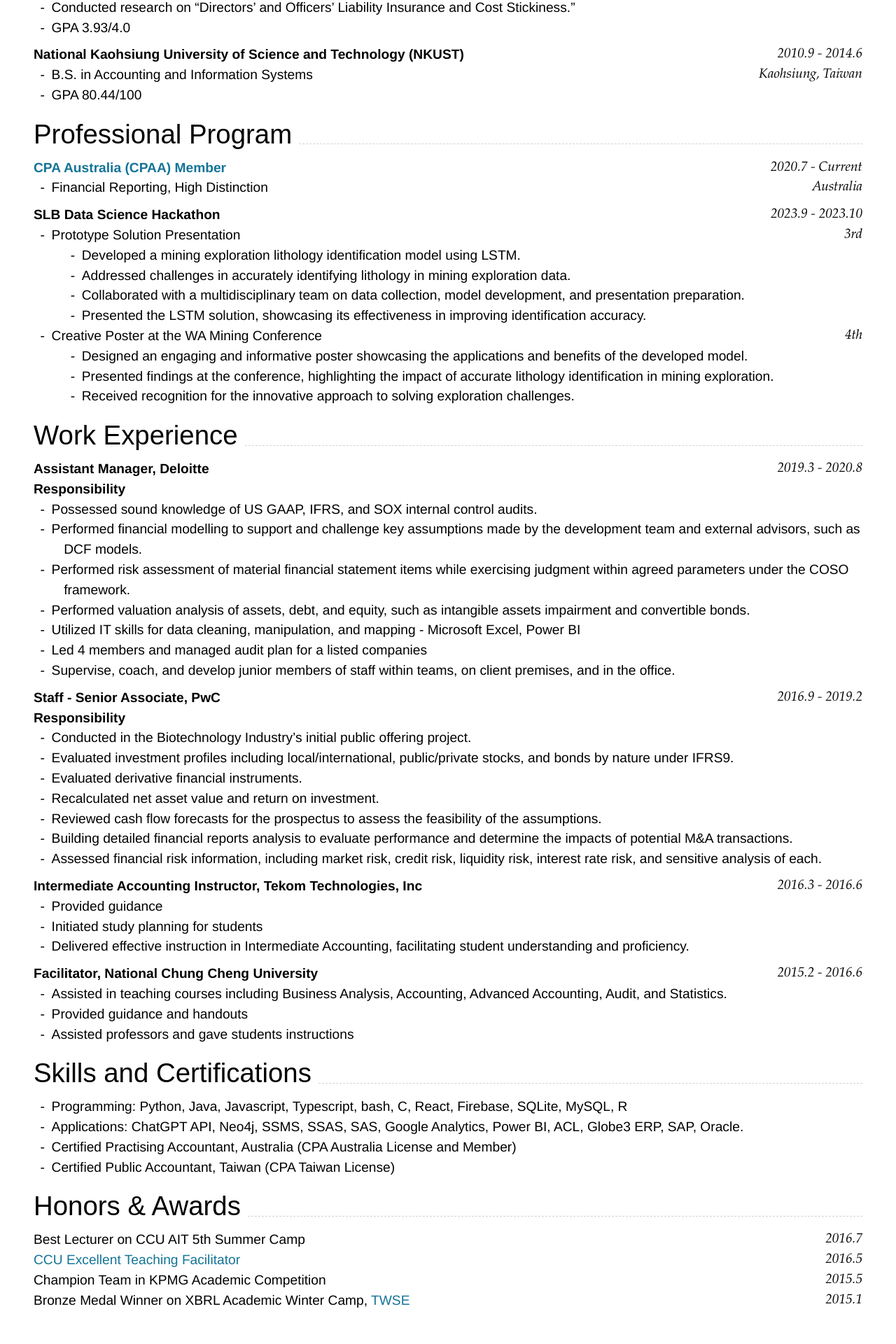
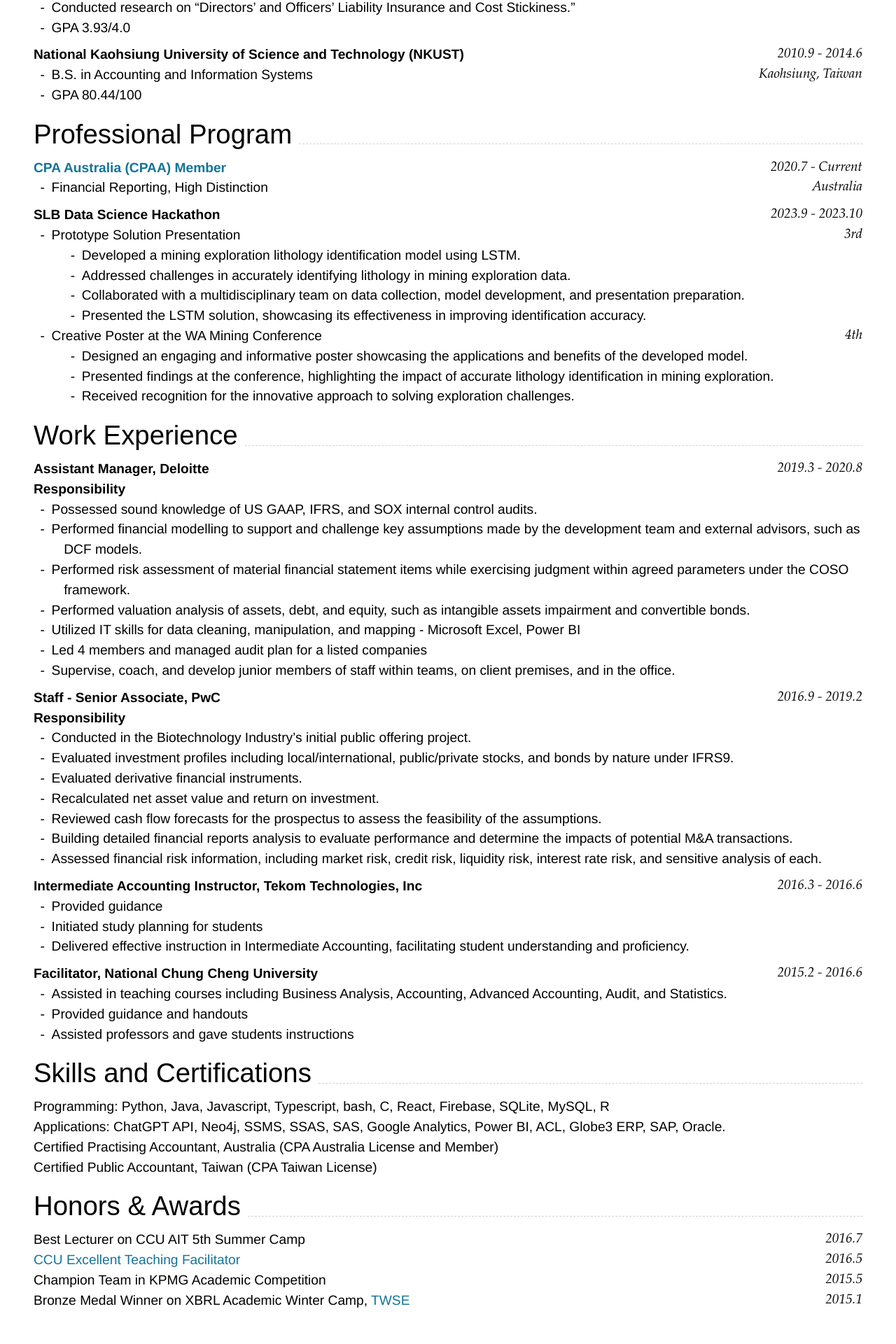
Before and after one commit to HUIXIN-TW/Resume, a Jekyll site: the page built from index.md, in a window 1280 px wide. Shown: the part 2855-4775 px from the top of the page at 70% size. Built offline with Jekyll 4.4.1, drawn with Linux system fonts in a browser that asks for light colours; nearby versions of some CDN libraries.

Commit message:
fix format

```diff
--- a/index.md
+++ b/index.md
@@ -396,10 +396,13 @@ Leadership
 - Assisted professors and gave students instructions
 
 ## Skills and Certifications
--   Programming: Python, Java, Javascript, Typescript, bash, C, React, Firebase, SQLite, MySQL, R
--   Applications: ChatGPT API, Neo4j, SSMS, SSAS, SAS, Google Analytics, Power BI, ACL, Globe3 ERP, SAP, Oracle.
--   Certified Practising Accountant, Australia (CPA Australia License and Member)
--   Certified Public Accountant, Taiwan (CPA Taiwan License)
+Programming: Python, Java, Javascript, Typescript, bash, C, React, Firebase, SQLite, MySQL, R
+
+Applications: ChatGPT API, Neo4j, SSMS, SSAS, SAS, Google Analytics, Power BI, ACL, Globe3 ERP, SAP, Oracle.
+
+Certified Practising Accountant, Australia (CPA Australia License and Member)
+
+Certified Public Accountant, Taiwan (CPA Taiwan License)
 
 ## Honors & Awards
 
```
